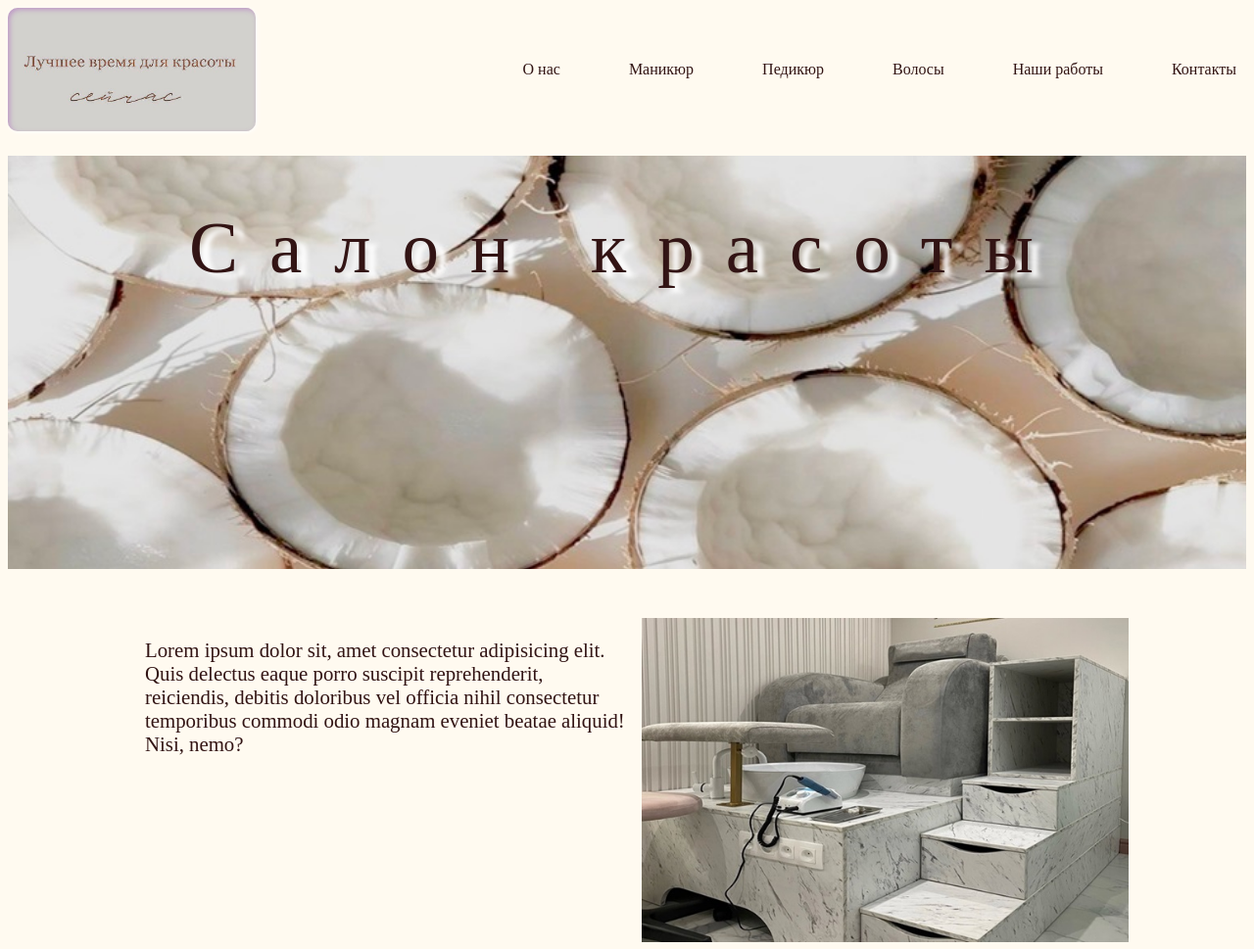
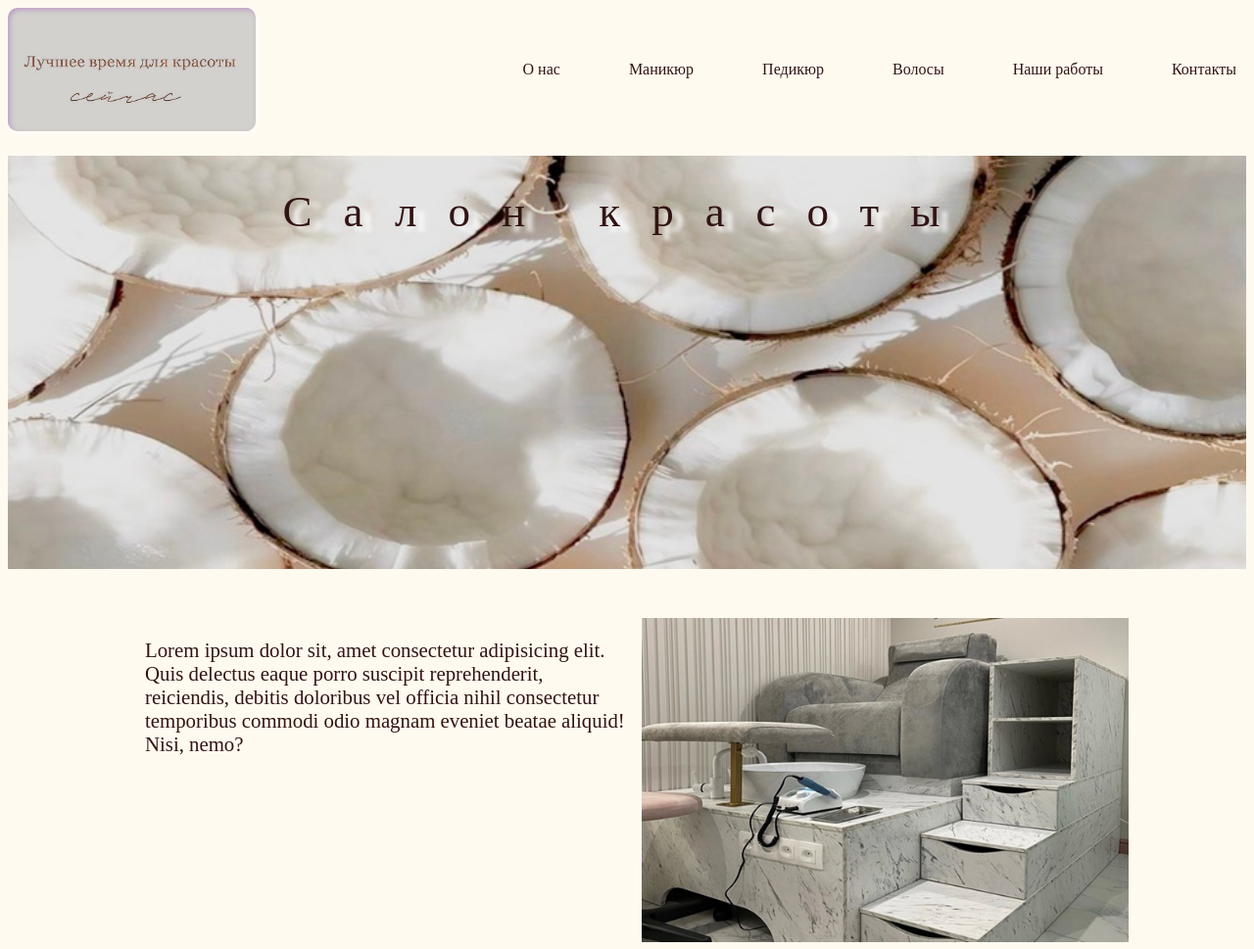
Before and after one commit to dryaminaks/Task4, a plain HTML site: page index.html in a window 1280 px wide. Shown: the top 969 px of the page at 98% size. Drawn offline with Linux system fonts and the light colour scheme; a web font is replaced by a local one.

Commit message:
fix mob2

```diff
--- a/css/1.css
+++ b/css/1.css
@@ -66,7 +66,7 @@ header{
     font-family: 'Reminder';
     font-weight: 100;
     color: rgb(50, 20, 20);
-    font-size: 75px;
+    font-size: 45px;
     text-shadow: 10px 5px 5px rgb(255, 255, 255);
 }
 
```
